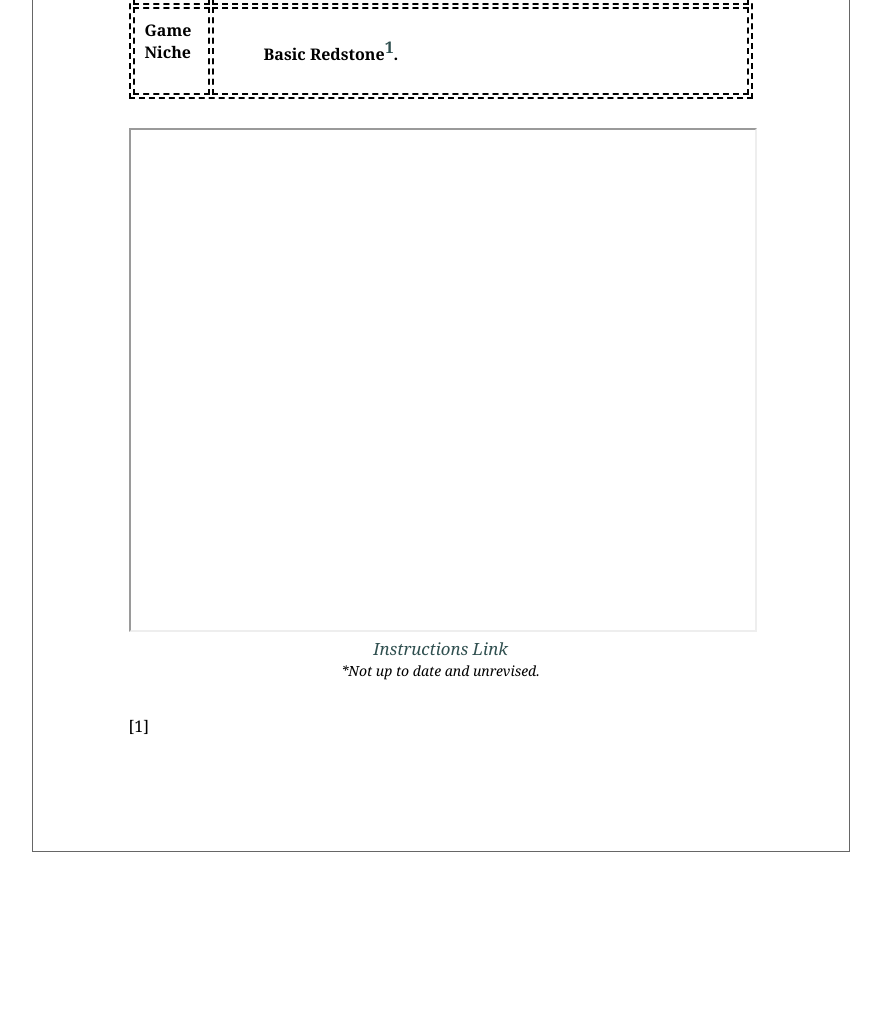
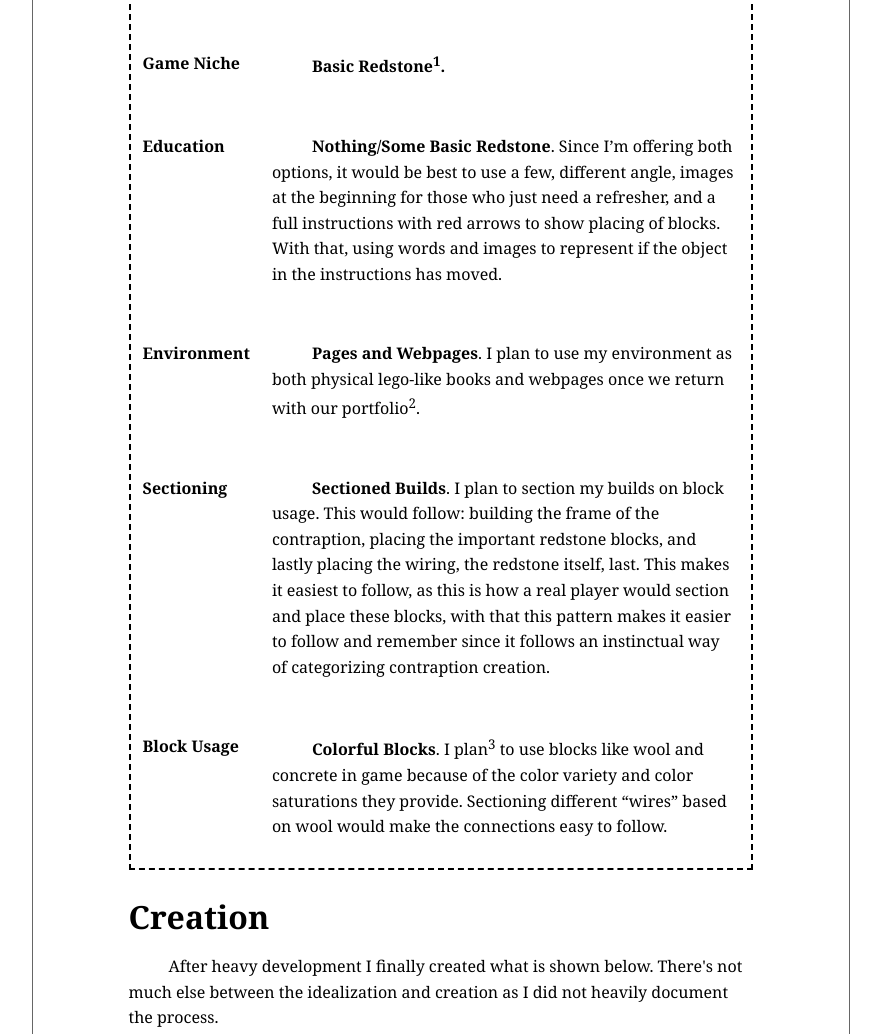
Before and after one commit to MW-0317/MW-0317.github.io, a React app in the folder my-app/: page /#/project/enc3241/instructions in a window 1280 px wide. Shown: the part 3433-4467 px from the top of the page, without its empty margins (385-1266 px from the left). Before the commit the page ends 4389 px from the top, so only its background shows below. Built offline with nearby package versions, Linux system fonts and the light colour scheme; a web font is replaced by a local one.

Commit message:
Updated 'UnderstandingGit' and etc.

```diff
--- a/my-app/src/contentpages/projects/Project.css
+++ b/my-app/src/contentpages/projects/Project.css
@@ -1,5 +1,6 @@
 .project {
     width: 6.5in;
+    min-width: 6.5in;
     background-color: #fff;
     padding: 1in;
     /* padding-left: 1in;
--- a/my-app/src/contentpages/projects/enc3241/Instructions.js
+++ b/my-app/src/contentpages/projects/enc3241/Instructions.js
@@ -127,7 +127,7 @@ function Instructions() {
                         <th>Audience</th>
                     </tr>
                     <tr>
-                        <td><b>Age Range</b></td>
+                        <td><p><b>Age Range</b></p></td>
                         <td>
                             <P>
                                 <b>Late preteens/early teens/early adults</b>. Since the audience ranges so widely, it might be good to keep wording limited besides troubleshooting/materials/warnings. All using imagery to compliment the words. Each sentence would use simple and appropriate vocabulary to fit the younger audience, which would still be readable to older audiences. The early vocabulary could however be annoying to the older audiences and should still be non-repeating and concise.
@@ -138,15 +138,54 @@ function Instructions() {
                         </td>
                     </tr>
                     <tr>
-                        <td><b>Game Niche</b></td>
-                        <td><P><b>Basic Redstone<sup><a href="#sup1">1</a></sup>.</b></P></td>
+                        <td><p><b>Game Niche</b></p></td>
+                        <td><P><b>Basic Redstone<sup>1</sup>.</b></P></td>
+                    </tr>
+                    <tr>
+                        <td><p><b>Education</b></p></td>
+                        <td><P>
+                            <b>Nothing/Some Basic Redstone</b>. Since I’m offering both options, it would be best to use a few, different angle, images at the beginning for those who just need a refresher, and a full instructions with red arrows to show placing of blocks. With that, using words and images to represent if the object in the instructions has moved.
+                        </P></td>
+                    </tr>
+                    <tr>
+                        <td><p><b>Environment</b></p></td>
+                        <td>
+                            <P>
+                                <b>Pages and Webpages</b>. I plan to use my environment as both physical lego-like books and webpages once we return with our portfolio<sup>2</sup>.
+                            </P>
+                        </td>
+                    </tr>
+                    <tr>
+                        <td><p><b>Sectioning</b></p></td>
+                        <td>
+                            <P>
+                                <b>Sectioned Builds</b>. I plan to section my builds on block usage. This would follow: building the frame of the contraption, placing the important redstone blocks, and lastly placing the wiring, the redstone itself, last. This makes it easiest to follow, as this is how a real player would section and place these blocks, with that this pattern makes it easier to follow and remember since it follows an instinctual way of categorizing contraption creation.
+                            </P>
+                        </td>
+                    </tr>
+                    <tr>
+                        <td><p><b>Block Usage</b></p></td>
+                        <td>
+                            <P>
+                                <b>Colorful Blocks</b>. I plan<sup>3</sup> to use blocks like wool and concrete in game because of the color variety and color saturations they provide. Sectioning different “wires” based on wool would make the connections easy to follow.
+                            </P>
+                        </td>
                     </tr>
                 </table>
+                <h2>
+                    Creation
+                </h2>
+                <P>
+                    After heavy development I finally created what is shown below. There's not much else between the idealization and creation as I did not heavily document the process.
+                </P>
                 <iframe src={instructions} title="Instructions" width="100%" height="500px"></iframe>
                 <div className='fig-text'><ListItem isFile href={instructions} title="Instructions Link" desc={<div className='fig-text'>
                     *Not up to date and unrevised.
                 </div>} /></div>
-                <p id="sup1">[1]</p>
+                <hr />
+                <p id="sup1">[1] Basic in terms of basic machines, should be titled "Basic Redstone Machines."</p>
+                <p id="sup2">[2] I am no longer be doing this.</p>
+                <p id="sup3">[3] I instead opted to use blocks like stone and dirt to follow a more natural look so that players could easily adapt it into their world.</p>
             </div>
         </Project>
     );
--- a/my-app/src/index.css
+++ b/my-app/src/index.css
@@ -55,7 +55,7 @@ table {
 
 td, th {
   vertical-align: top;
-  border: 2px dashed black;
+  /* border: 2px dashed black; */
   padding: 10px;
 }
 
```
Also changed, not shown: my-app/src/contentpages/projects/u1v1/UnderstandingGit.js (+80 -8 lines).
